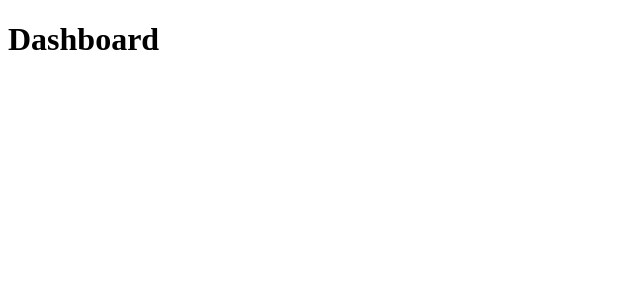
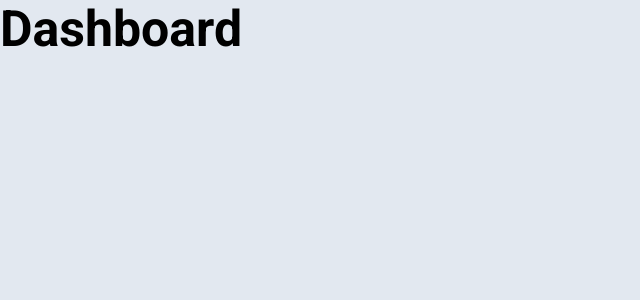
Before and after one commit to artursantiago/pokedex, a React (Create React App) app: page / in a window 1280 px wide. Shown: the top 300 px of the page, without its empty margins (0-640 px from the left). Built offline with nearby package versions, Linux system fonts and the light colour scheme.

Commit message:
Adding global styles

```diff
--- a/public/index.html
+++ b/public/index.html
@@ -6,6 +6,8 @@
     <meta name="viewport" content="width=device-width, initial-scale=1" />
     <meta name="theme-color" content="#000000" />
     <title>React App</title>
+    <link rel="preconnect" href="https://fonts.gstatic.com">
+    <link href="https://fonts.googleapis.com/css2?family=Roboto:wght@400;700&display=swap" rel="stylesheet">
   </head>
   <body>
     <noscript>You need to enable JavaScript to run this app.</noscript>
--- a/src/App.tsx
+++ b/src/App.tsx
@@ -2,7 +2,7 @@
 import { BrowserRouter } from 'react-router-dom';
 
 import Routes from './routes';
-
+import './global.css'
 const App: React.FC = () => (
   <BrowserRouter>
     <Routes />
--- /dev/null
+++ b/src/global.css
@@ -0,0 +1,37 @@
+*, :after, :before {
+  margin: 0;
+  padding: 0;
+  box-sizing: border-box;
+}
+
+html {
+  font-size: 62.5%;
+}
+
+body, input, textarea {
+  font-family: 'Roboto', sans-serif;
+}
+
+body {
+  background-color: #e2e8f0;
+}
+
+h1 {
+  font-size: 5rem;
+}
+
+h2 {
+  font-size: 4rem;
+}
+
+h3, h4 {
+  font-size: 3.5rem;
+}
+
+h5, h6 {
+  font-size: 2rem;
+}
+
+p, span, label {
+  font-size: 1.6rem;
+}
```
